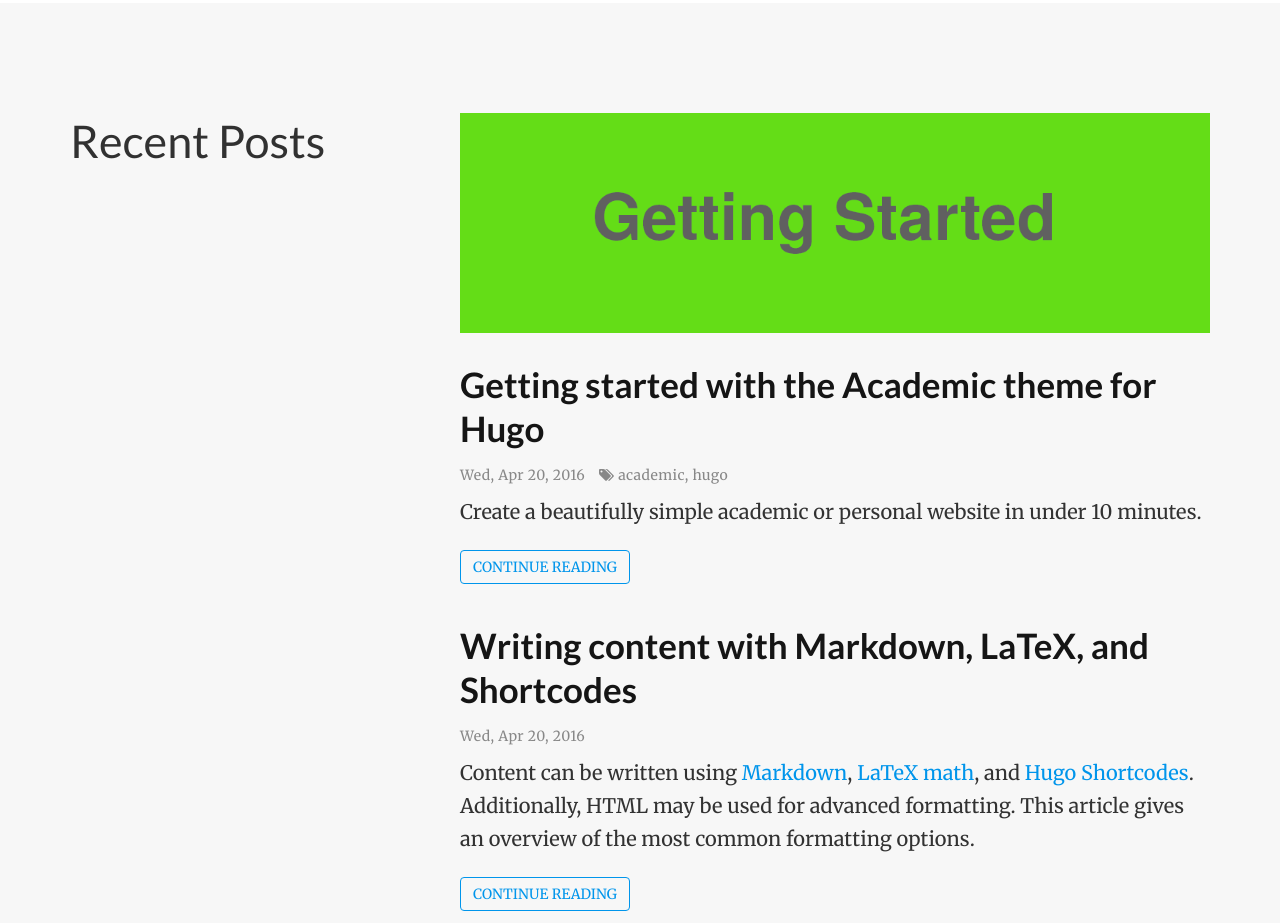
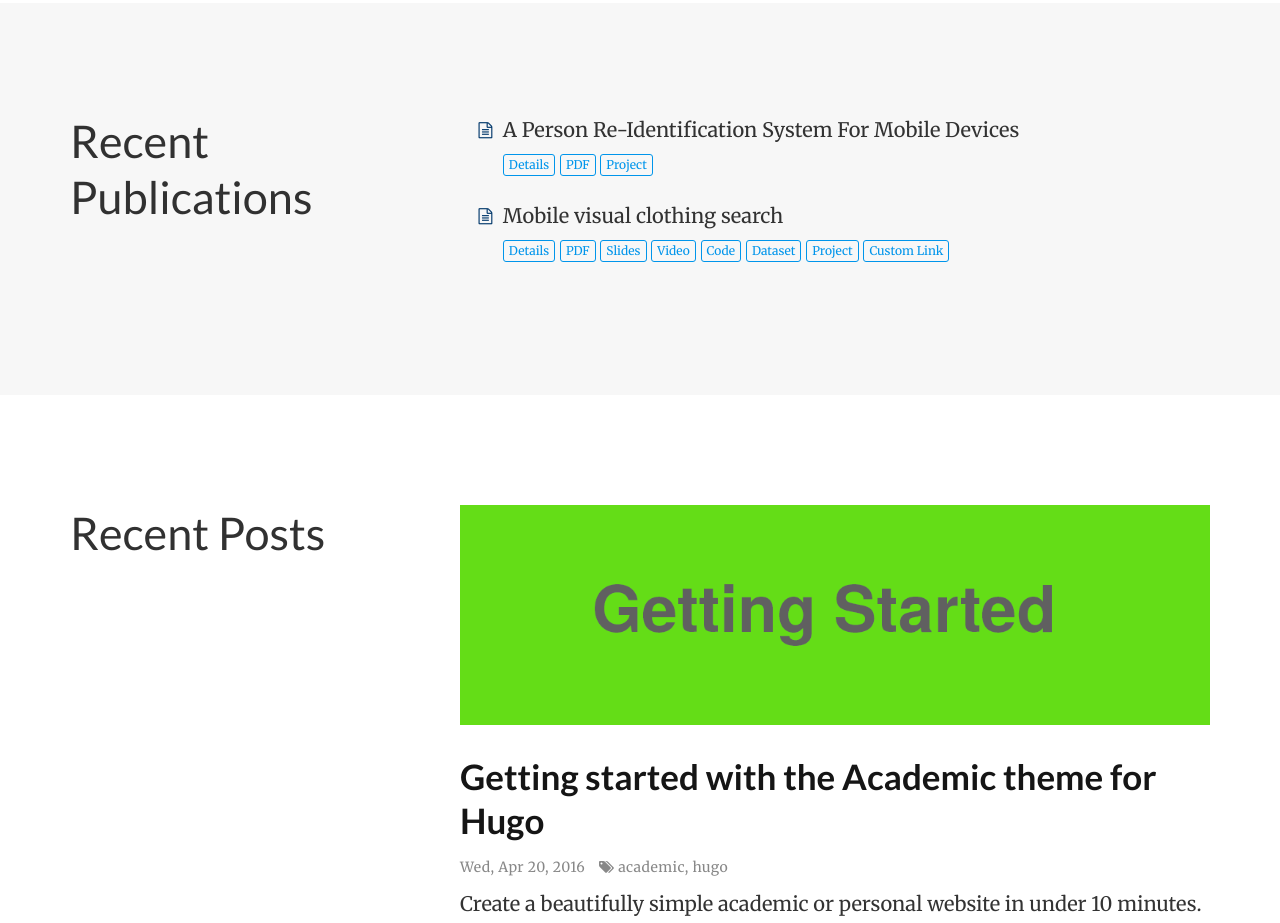
Before and after one commit to DataPrajna/DataPrajna.github.io, a plain HTML site: page index.html in a window 1280 px wide. Shown: the part 940-1863 px from the top of the page. Drawn offline with nearby package versions, Linux system fonts and the light colour scheme; files whose address does not match are found by name.

Commit message:
Publication activated

```diff
--- a/index.html
+++ b/index.html
@@ -211,6 +211,120 @@ research was developing a mathematical model for interfacing renewable energy so
 
   </div>
 </section>
+
+
+
+
+
+
+
+
+
+
+
+<section class="home-section">
+  <div class="container">
+
+    <div class="row">
+      <div class="col-xs-12 col-md-4 section-heading">
+        <h1>Recent Publications</h1>
+
+
+      </div>
+      <div class="col-xs-12 col-md-8">
+
+
+
+        <ul class="fa-ul">
+
+          <li itemscope itemtype="http://schema.org/CreativeWork">
+  <i class="fa-li fa fa-file-text-o pub-icon" aria-hidden="true"></i>
+  <span itemprop="name">A Person Re-Identification System For Mobile Devices</span>
+  <p>
+
+
+
+<a class="btn btn-primary btn-outline btn-xs" href="https://dataprajna.github.io/publication/person-re-identification/">
+  Details
+</a>
+
+
+<a class="btn btn-primary btn-outline btn-xs" href="http://arxiv.org/pdf/1512.04133v1">
+  PDF
+</a>
+
+
+
+
+
+
+<a class="btn btn-primary btn-outline btn-xs" href="https://DataPrajna.github.io/project/deep-learning/">
+  Project
+</a>
+
+
+</p>
+</li>
+
+
+          <li itemscope itemtype="http://schema.org/CreativeWork">
+  <i class="fa-li fa fa-file-text-o pub-icon" aria-hidden="true"></i>
+  <span itemprop="name">Mobile visual clothing search</span>
+  <p>
+
+
+
+<a class="btn btn-primary btn-outline btn-xs" href="https://dataprajna.github.io/publication/clothing-search/">
+  Details
+</a>
+
+
+<a class="btn btn-primary btn-outline btn-xs" href="http://eprints.soton.ac.uk/352095/1/Cushen-IMV2013.pdf">
+  PDF
+</a>
+
+
+<a class="btn btn-primary btn-outline btn-xs" href="https://DataPrajna.github.io/">
+  Slides
+</a>
+
+
+<a class="btn btn-primary btn-outline btn-xs" href="https://DataPrajna.github.io/">
+  Video
+</a>
+
+
+<a class="btn btn-primary btn-outline btn-xs" href="https://DataPrajna.github.io/">
+  Code
+</a>
+
+
+<a class="btn btn-primary btn-outline btn-xs" href="https://DataPrajna.github.io/">
+  Dataset
+</a>
+
+
+<a class="btn btn-primary btn-outline btn-xs" href="https://DataPrajna.github.io/project/deep-learning/">
+  Project
+</a>
+
+
+<a class="btn btn-primary btn-outline btn-xs" href="http://www.example.org">
+  Custom Link
+</a>
+
+</p>
+</li>
+
+
+        </ul>
+
+      </div>
+    </div>
+
+  </div>
+</section>
+
 
 
 
--- a/sitemap.xml
+++ b/sitemap.xml
@@ -42,6 +42,11 @@
   </url>
 
   <url>
+    <loc>https://dataprajna.github.io/home/publications/</loc>
+    <lastmod>2016-04-20T00:00:00+00:00</lastmod>
+  </url>
+
+  <url>
     <loc>https://dataprajna.github.io/home/posts/</loc>
     <lastmod>2016-04-20T00:00:00+00:00</lastmod>
   </url>
```
